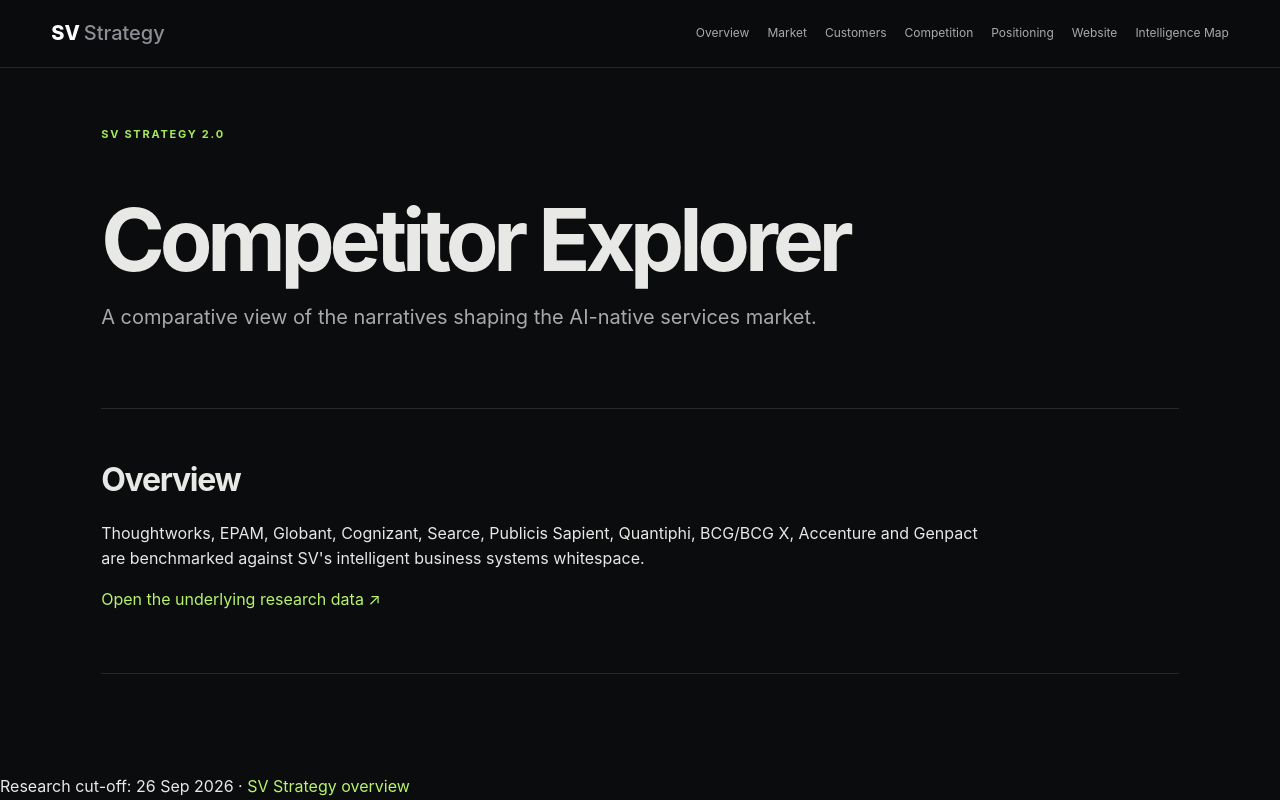
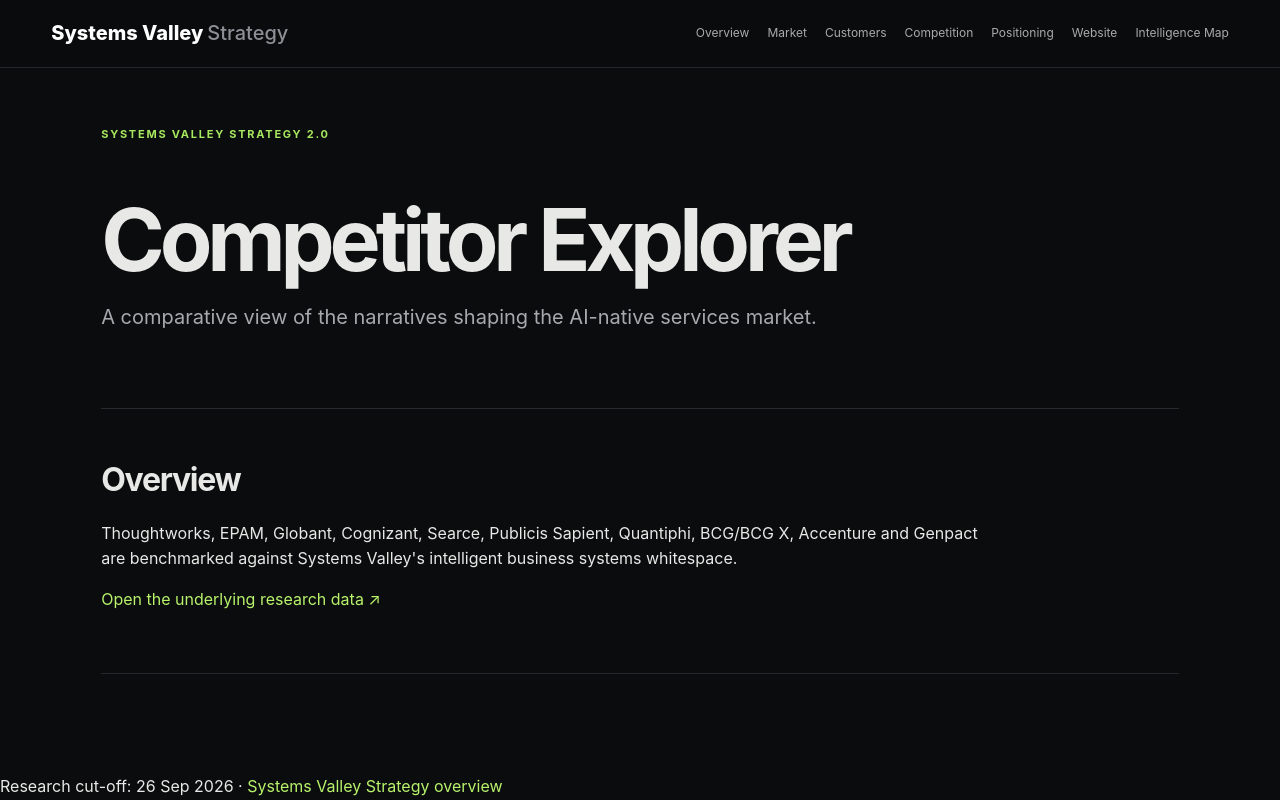
Before and after one commit to svsed/SVStrategy, a plain HTML site: page site/competitors.html in a window 1280 px wide. Drawn offline with Linux system fonts and the light colour scheme.

Commit message:
Replace SV abbreviation with Systems Valley

```diff
--- a/site/competitors.html
+++ b/site/competitors.html
@@ -1 +1 @@
-<!doctype html><html><head><meta charset="utf-8"><meta name="viewport" content="width=device-width,initial-scale=1"><title>Competitor Explorer | SV Strategy</title><link rel="stylesheet" href="assets/style.css"></head><body><header class="top"><a class="brand" href="index.html">SV<span>Strategy</span></a><nav><a href="index.html">Overview</a><a href="01-changing-industry-landscape.html">Market</a><a href="02-business-landscape.html">Customers</a><a href="06-competitor-analysis.html">Competition</a><a href="08-sv-whitespace.html">Positioning</a><a href="11-website-ia.html">Website</a><a href="16-customer-intelligence-map.html">Intelligence Map</a></nav></header><main class="wrap"><div class="kicker">SV Strategy 2.0</div><div class="hero"><h1>Competitor Explorer</h1><p>A comparative view of the narratives shaping the AI-native services market.</p></div><section class="section"><div class="prose"><h2>Overview</h2><p>Thoughtworks, EPAM, Globant, Cognizant, Searce, Publicis Sapient, Quantiphi, BCG/BCG X, Accenture and Genpact are benchmarked against SV's intelligent business systems whitespace.</p><p><a href="../research/06-competitor-analysis.md">Open the underlying research data ↗</a></p></div></section></main><footer class="footer">Research cut-off: 26 Sep 2026 · <a href="index.html">SV Strategy overview</a></footer></body></html>
+<!doctype html><html><head><meta charset="utf-8"><meta name="viewport" content="width=device-width,initial-scale=1"><title>Competitor Explorer | Systems Valley Strategy</title><link rel="stylesheet" href="assets/style.css"></head><body><header class="top"><a class="brand" href="index.html">Systems Valley<span>Strategy</span></a><nav><a href="index.html">Overview</a><a href="01-changing-industry-landscape.html">Market</a><a href="02-business-landscape.html">Customers</a><a href="06-competitor-analysis.html">Competition</a><a href="08-sv-whitespace.html">Positioning</a><a href="11-website-ia.html">Website</a><a href="16-customer-intelligence-map.html">Intelligence Map</a></nav></header><main class="wrap"><div class="kicker">Systems Valley Strategy 2.0</div><div class="hero"><h1>Competitor Explorer</h1><p>A comparative view of the narratives shaping the AI-native services market.</p></div><section class="section"><div class="prose"><h2>Overview</h2><p>Thoughtworks, EPAM, Globant, Cognizant, Searce, Publicis Sapient, Quantiphi, BCG/BCG X, Accenture and Genpact are benchmarked against Systems Valley's intelligent business systems whitespace.</p><p><a href="../research/06-competitor-analysis.md">Open the underlying research data ↗</a></p></div></section></main><footer class="footer">Research cut-off: 26 Sep 2026 · <a href="index.html">Systems Valley Strategy overview</a></footer></body></html>
```
